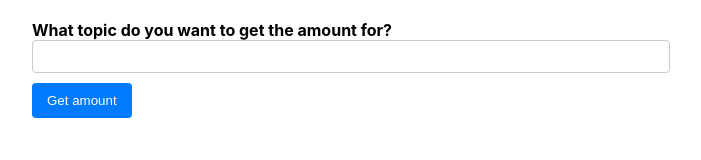
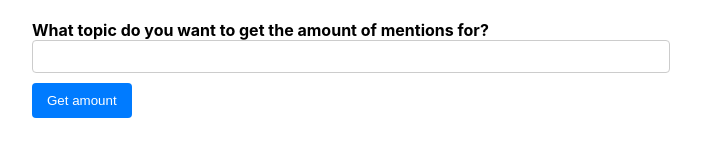
Before and after one commit to jatobro/mentions-example, a React (Create React App) app: page / in a window 1280 px wide. Shown: the top 160 px of the page, without its empty margins (298-999 px from the left). Built offline with nearby package versions, Linux system fonts and the light colour scheme.

Commit message:
new input label text

```diff
--- a/src/App.tsx
+++ b/src/App.tsx
@@ -17,7 +17,7 @@ function App() {
   return (
     <div className="form-container">
       <form onSubmit={handleFetchMentions}>
-        <label htmlFor="topic-input">What topic do you want to get the amount for?</label>
+        <label htmlFor="topic-input">What topic do you want to get the amount of mentions for?</label>
         <input id="topic-input" type="text" name="topic" value={topic} onChange={(e) => {
           setTopic(e.target.value);
           setMentions(null);
```
